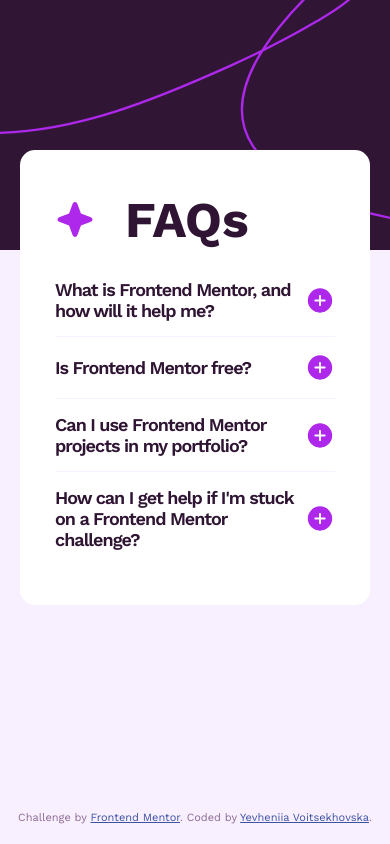
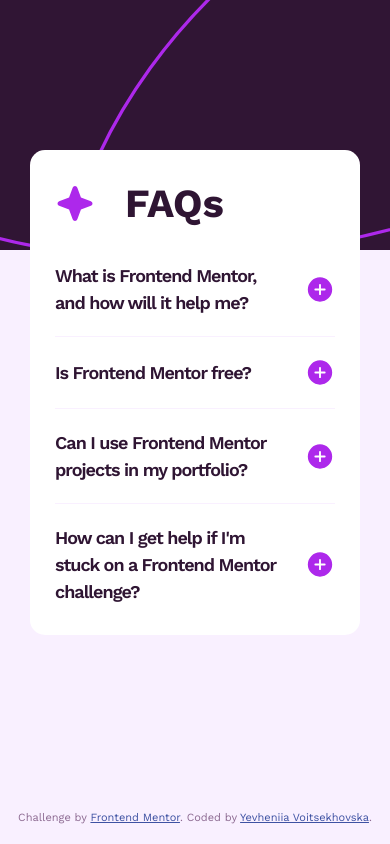
Before and after one commit to voitsekhovska/FAQ-accordion, a plain HTML site: page index.html in a window 390 px wide. Drawn offline with nearby package versions, Linux system fonts and the light colour scheme.

Commit message:
Added queries

```diff
--- a/index.html
+++ b/index.html
@@ -89,5 +89,7 @@
         >Frontend Mentor</a
       >. Coded by <a href="#">Yevheniia Voitsekhovska</a>.
     </footer>
+
+    <script src="script.js"></script>
   </body>
 </html>
--- /dev/null
+++ b/script.js
@@ -0,0 +1 @@
+"use strict";
--- a/style.css
+++ b/style.css
@@ -41,6 +41,7 @@
   font-family: "Work Sans", sans-serif;
   font-weight: 600;
   letter-spacing: -1px;
+  line-height: 1.5;
   color: var(--purple-950);
 }
 
@@ -77,7 +78,7 @@
   height: auto;
   padding: 40px 35px;
   border-radius: 15px;
-  margin: 0 20px;
+  margin: 0 30px;
 }
 
 .title-wrapper {
@@ -99,12 +100,19 @@
 }
 .general-list .question-box:last-child {
   border-bottom: none;
+  padding-bottom: 0;
 }
 
 .question-title {
   display: flex;
   justify-content: space-between;
   align-items: center;
+  gap: 20px;
+}
+.question-title:hover h2,
+img {
+  cursor: pointer;
+  color: rgb(190, 38, 250);
 }
 
 .hidden {
@@ -121,3 +129,26 @@
 .attribution a {
   color: hsl(228, 45%, 44%);
 }
+
+/* QUERIES */
+
+@media (max-width: 650px) {
+  .background {
+    background-image: url(./assets/images/background-pattern-mobile.svg);
+  }
+
+  @media (max-width: 500px) {
+    h1 {
+      font-size: 40px;
+    }
+
+    .box-wrapper {
+      padding: 30px 25px;
+    }
+
+    .question-box {
+      gap: 15px;
+      padding: 20px 0;
+    }
+  }
+}
```
